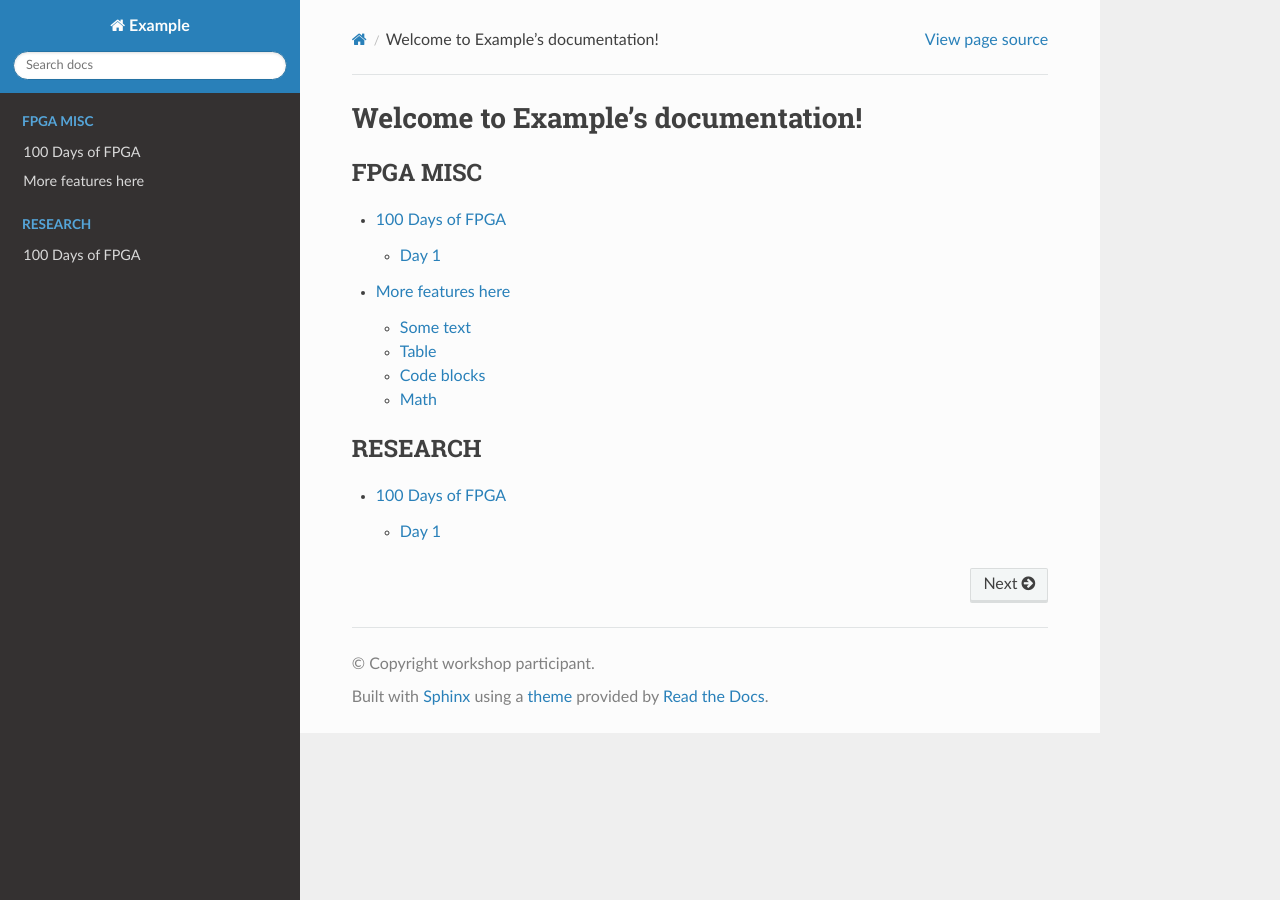
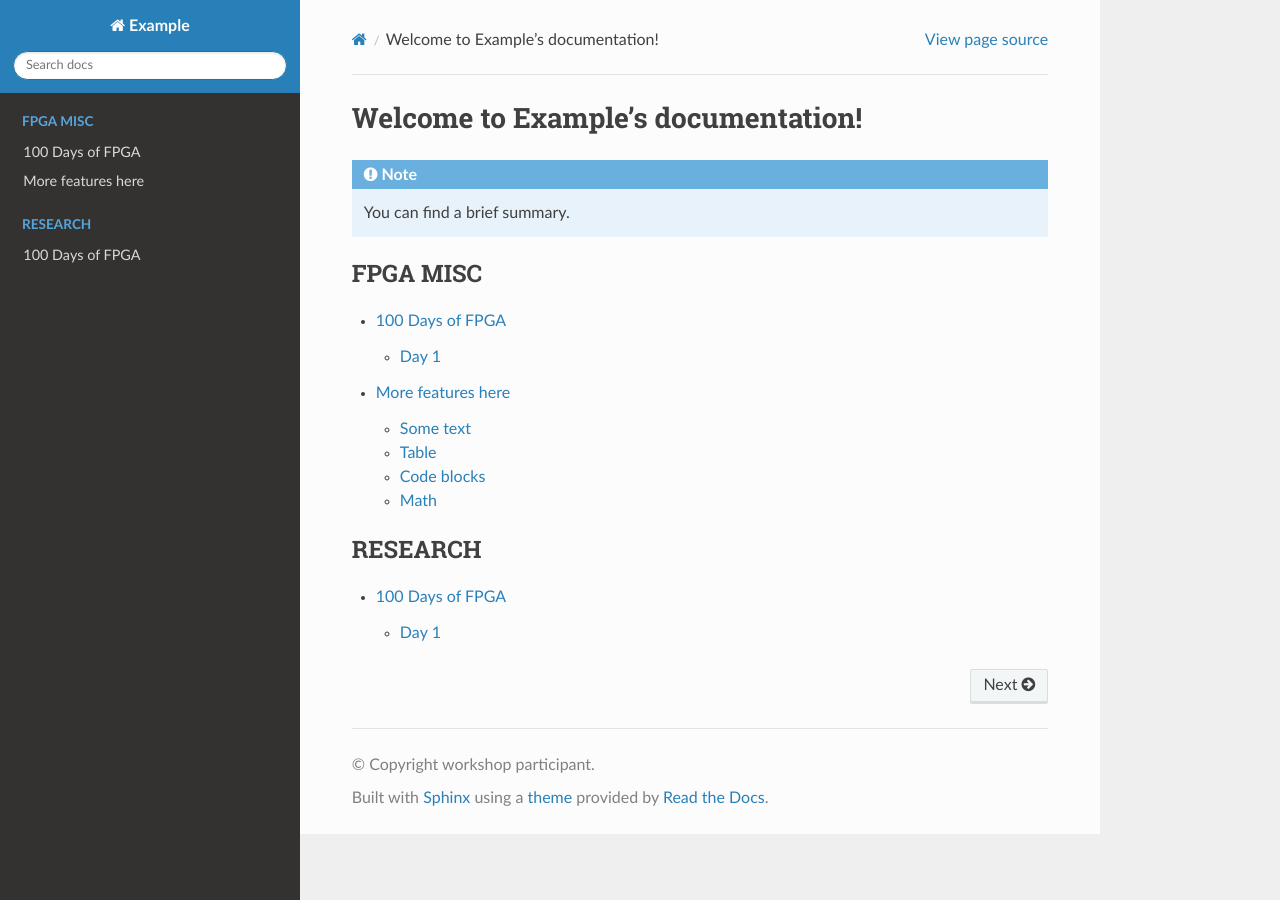
Before and after one commit to IssamChekakta/blog, a Sphinx documentation site: the page built from doc/index.rst, in a window 1280 px wide. Built offline with Sphinx 7.4.7 and the Read the Docs theme 2.0.0, drawn with Linux system fonts in a browser that asks for light colours.

Commit message:
Update index.rst

```diff
--- a/doc/index.rst
+++ b/doc/index.rst
@@ -5,6 +5,7 @@
 
 Welcome to Example's documentation!
 ===================================
+.. Note:: You can find a brief summary.
 
 .. toctree::
    :maxdepth: 2
```
